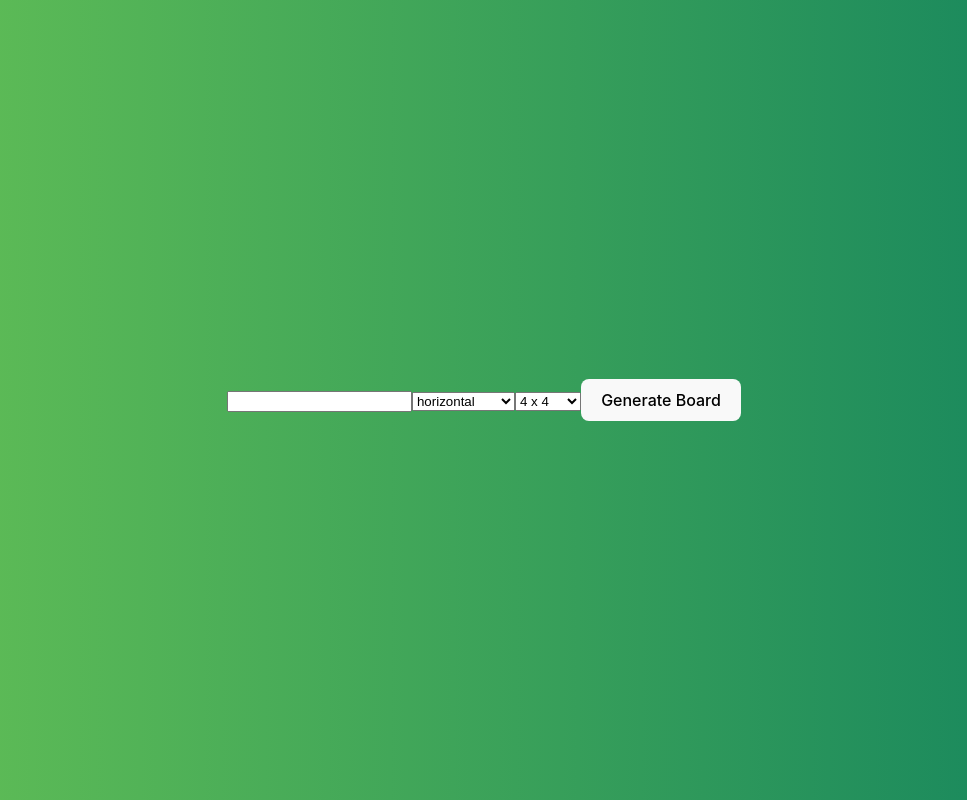
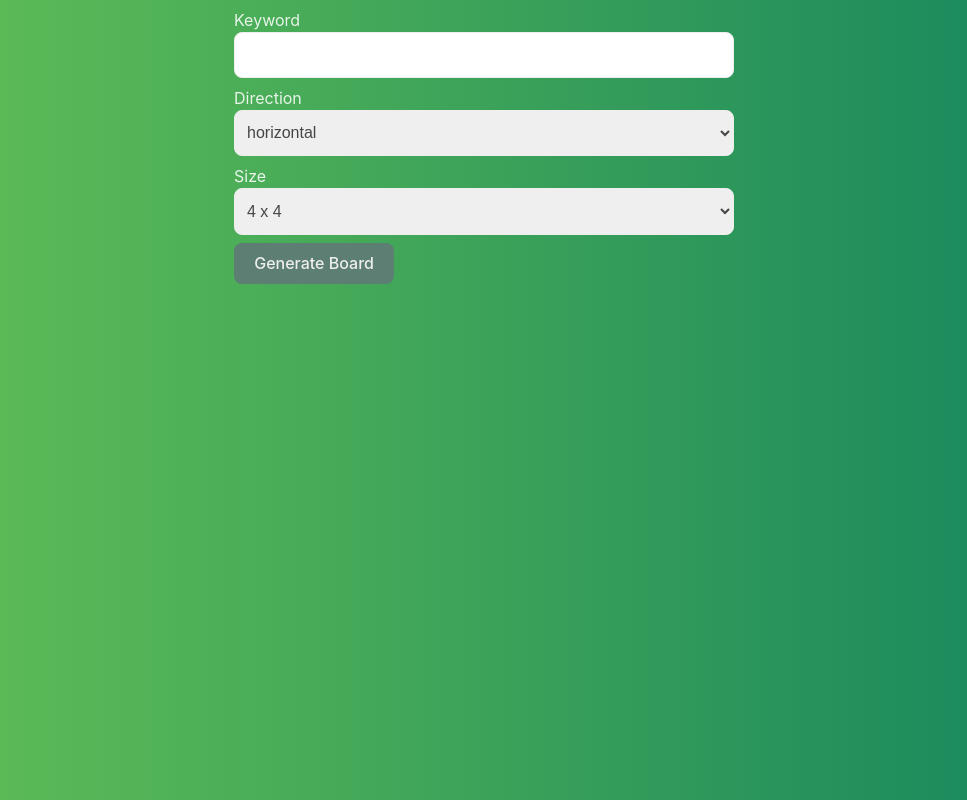
Before and after one commit to hendramchen/find-word, a React (Vite) app: page /admin in a window 1280 px wide. Shown: the whole page, without its empty margins (156-1123 px from the left). Built offline with nearby package versions, Linux system fonts and the light colour scheme.

Commit message:
styling board admin and form logic

```diff
--- a/src/App.css
+++ b/src/App.css
@@ -1,14 +1,66 @@
-#root {
-  max-width: 1280px;
-  margin: 0 auto;
-  padding: 2rem;
-  text-align: center;
+.container {
+  display: flex;
+  justify-content: center;
 }
 
-.card {
-  padding: 2em;
+.container-row {
+  display: flex;
+  flex-direction: column;
+  align-items: center;
 }
 
-.read-the-docs {
-  color: #888;
+h1 {
+  font-size: 3.2em;
+  line-height: 1.1;
 }
+
+button {
+  border-radius: 8px;
+  border: 1px solid transparent;
+  padding: 0.6em 1.2em;
+  font-size: 1em;
+  font-weight: 500;
+  font-family: inherit;
+  background-color: #13845e;
+  cursor: pointer;
+  color: #eee;
+}
+button:hover {
+  border-color: #646cff;
+}
+button:focus,
+button:focus-visible {
+  outline: 4px auto -webkit-focus-ring-color;
+}
+button:disabled {
+  background-color: #5d7e73;
+  cursor: no-drop;
+}
+
+form {
+  width: 500px;
+}
+
+input,
+select {
+  padding: 0.8rem 0.5rem;
+  border-radius: 0.5rem;
+  border: 1px solid #eee;
+  color: #454545;
+  font-size: 1rem;
+  width: 100%;
+  box-sizing: border-box;
+}
+
+.form-control {
+  display: block;
+  margin: 0.5rem 0;
+}
+
+label {
+  display: block;
+}
+
+.board {
+  display: block;
+}
--- a/src/components/BoardAdmin/index.tsx
+++ b/src/components/BoardAdmin/index.tsx
@@ -40,6 +40,8 @@ function reducer(state: BoardData, action: BoardAdminAction) {
         collection: action.payload.collection,
         numOfKeyword: action.payload.numOfKeyword,
       };
+    case "reset":
+      return initialState;
   }
   return state;
 }
@@ -121,10 +123,26 @@ export default function BoardAdmin() {
     dispatch({ type: "set-collection", payload });
   }
 
+  function handleReset() {
+    dispatch({ type: "reset", payload: state });
+    setShowBoard(false);
+    setLetters([]);
+    setDataInjected([]);
+  }
+
   return (
-    <div>
+    <>
+      <div className="container">
         <form onSubmit={handleSubmit}>
+          {!showBoard && (
+            <div className="form-control">
+              <label htmlFor="word">Keyword</label>
               <input type="text" ref={refWord} onChange={handleChange} />
+            </div>
+          )}
+
+          <div className="form-control">
+            <label htmlFor="direction">Direction</label>
             <select name="direction" onChange={handleChangeDirection}>
               {directionOpts.map((item) => (
                 <option key={item} value={item}>
@@ -132,20 +150,36 @@ export default function BoardAdmin() {
                 </option>
               ))}
             </select>
+          </div>
+          {!showBoard && (
+            <div className="form-control">
+              <label htmlFor="size">Size</label>
               <select name="size" onChange={handleChangeSize}>
                 {sizeOpts.map((item) => (
                   <option key={item} value={item}>{`${item} x ${item}`}</option>
                 ))}
               </select>
-        <button type="submit">Generate Board</button>
+            </div>
+          )}
+
+          {!showBoard && (
+            <button type="submit" disabled={state.keyword.length === 0}>
+              Generate Board
+            </button>
+          )}
+          {showBoard && (
+            <button type="button" onClick={handleReset}>
+              Reset
+            </button>
+          )}
         </form>
-
+      </div>
       {showBoard && (
-        <div>
+        <div className="container-row">
           <BoardPlay letters={letters} onClickLetter={handleClickBox} />
           <button onClick={handleSaveBoard}>Save Board</button>
         </div>
       )}
-    </div>
+    </>
   );
 }
--- a/src/components/BoardPlay/board.module.css
+++ b/src/components/BoardPlay/board.module.css
@@ -1,4 +1,5 @@
 .board-play {
+  display: block;
 }
 
 .boxrow {
--- a/src/index.css
+++ b/src/index.css
@@ -2,67 +2,11 @@
   font-family: Inter, system-ui, Avenir, Helvetica, Arial, sans-serif;
   line-height: 1.5;
   font-weight: 400;
-
-  color-scheme: light dark;
-  color: rgba(255, 255, 255, 0.87);
-  background-image: linear-gradient(to right, #65c155, #13845e);
-
-  font-synthesis: none;
-  text-rendering: optimizeLegibility;
-  -webkit-font-smoothing: antialiased;
-  -moz-osx-font-smoothing: grayscale;
-}
-
-a {
-  font-weight: 500;
-  color: #646cff;
-  text-decoration: inherit;
-}
-a:hover {
-  color: #535bf2;
 }
 
 body {
   margin: 0;
-  display: flex;
-  place-items: center;
-  min-width: 320px;
-  min-height: 100vh;
+  padding: 0;
+  color: rgba(255, 255, 255, 0.87);
+  background-image: linear-gradient(to right, #65c155, #13845e);
 }
-
-h1 {
-  font-size: 3.2em;
-  line-height: 1.1;
-}
-
-button {
-  border-radius: 8px;
-  border: 1px solid transparent;
-  padding: 0.6em 1.2em;
-  font-size: 1em;
-  font-weight: 500;
-  font-family: inherit;
-  background-color: #1a1a1a;
-  cursor: pointer;
-  transition: border-color 0.25s;
-}
-button:hover {
-  border-color: #646cff;
-}
-button:focus,
-button:focus-visible {
-  outline: 4px auto -webkit-focus-ring-color;
-}
-
-@media (prefers-color-scheme: light) {
-  :root {
-    color: #213547;
-    background-color: #ffffff;
-  }
-  a:hover {
-    color: #747bff;
-  }
-  button {
-    background-color: #f9f9f9;
-  }
-}
```
Also changed, not shown: 1 other file (tests, documents, lock files or other folders). Lines whose indentation alone changed are shown as unchanged.
